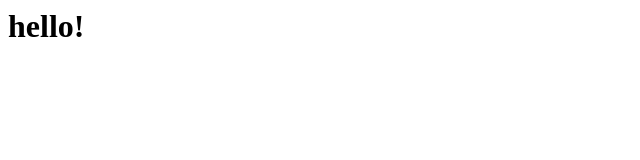
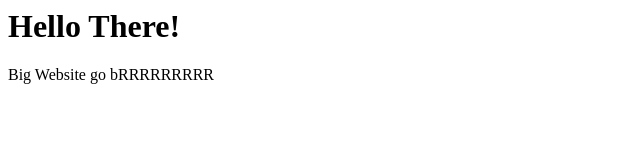
Before and after one commit to charlieg20/Website, a plain HTML site: page index.html in a window 1280 px wide. Shown: the whole page, without its empty margins (0-640 px from the left). Drawn offline with Linux system fonts and the light colour scheme.

Commit message:
added some junk

```diff
--- a/index.html
+++ b/index.html
@@ -1,7 +1,9 @@
 <head>
-  <title>Title of the webpage</title>
+  <title>Chungus Website</title>
 </head>
 
 <body>
-  <h1>hello!</h1>
+  <h1>Hello There!</h1>
+
+  <p>Big Website go bRRRRRRRRR</p>
 </body>
```
